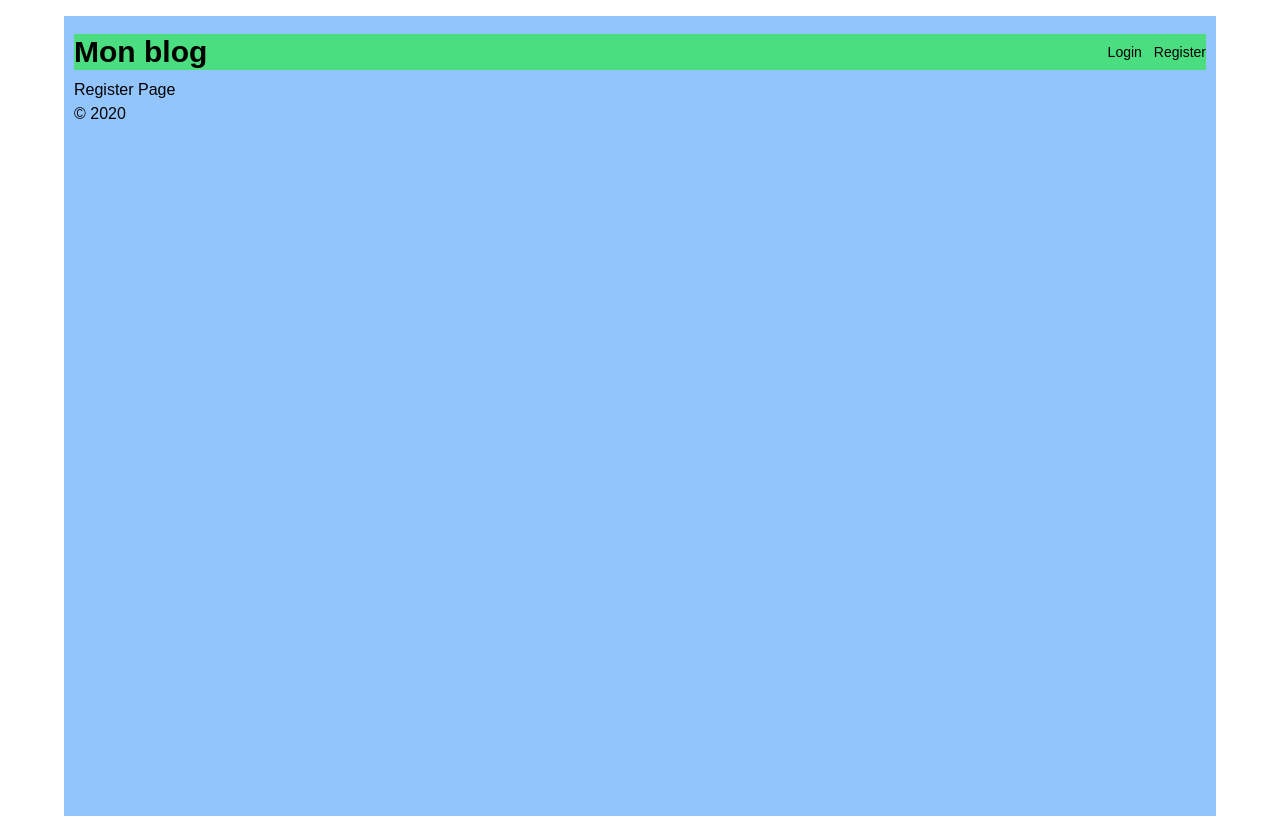
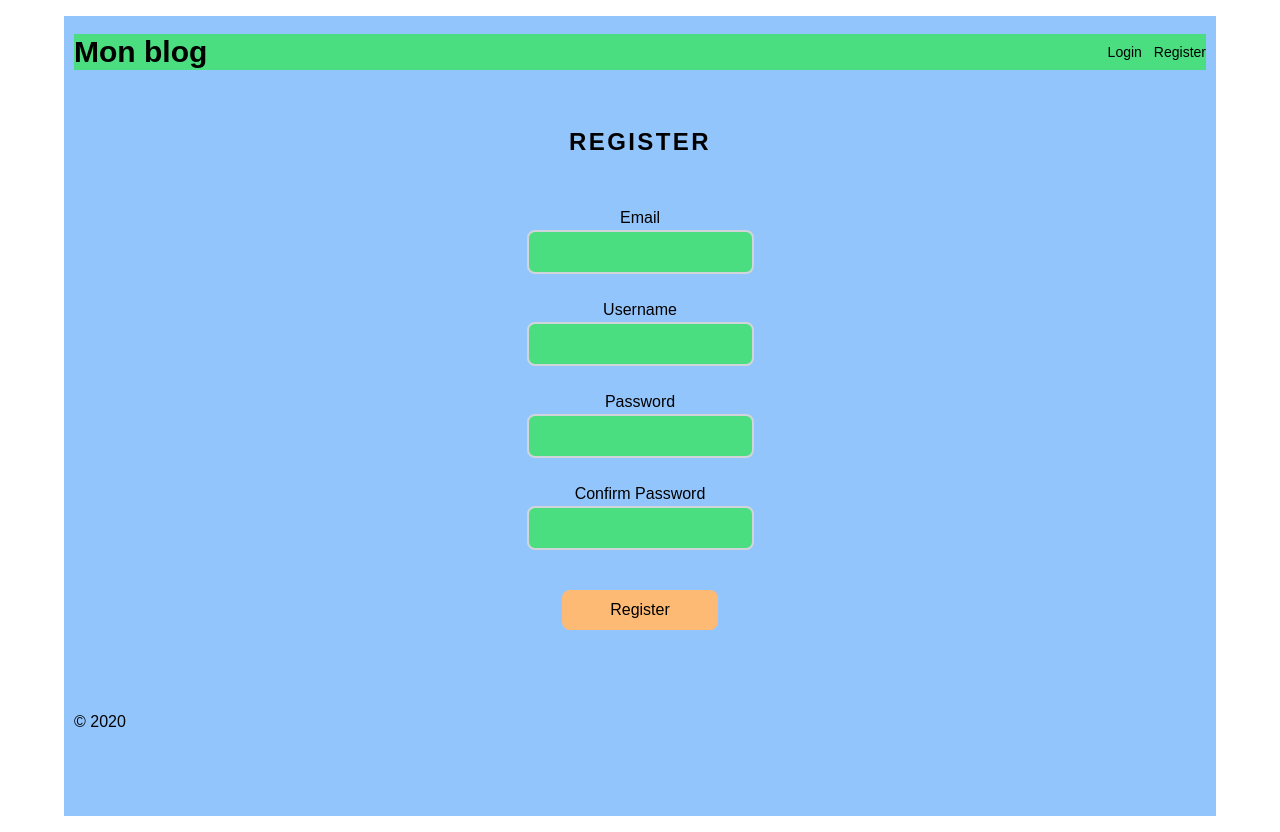
Before and after one commit to monkeycs60/blog-front-end, a React (Vite) app: page /register in a window 1280 px wide. Built offline with nearby package versions, Linux system fonts and the light colour scheme.

Commit message:
mise en forme basique login & register

```diff
--- a/src/components/Layout/Footer/Footer.jsx
+++ b/src/components/Layout/Footer/Footer.jsx
@@ -1,6 +1,6 @@
 const Footer = () => {
     return (
-        <footer>
+        <footer className="mt-8">
         <p>© 2020</p>
         </footer>
     );
--- a/src/pages/HomePage/HomePage.jsx
+++ b/src/pages/HomePage/HomePage.jsx
@@ -4,7 +4,7 @@ import Article from "../../components/Article/Article";
 const HomePage = () => {
   return (
     <>
-      <h1 className="mt-4 text-center text-4xl font-bold">Articles</h1>
+      <h1 className="my-4 text-center text-4xl font-bold">Articles</h1>
       <div className="grid gap-4 2xl:grid-cols-3">
         {articleData.map((article) => (
           <Article
--- a/src/pages/LoginPage/LoginPage.jsx
+++ b/src/pages/LoginPage/LoginPage.jsx
@@ -1,7 +1,53 @@
+import { useState } from "react";
+
 const LoginPage = () => {
+  const [email, setEmail] = useState("");
+  const [name, setName] = useState("");
+  const [password, setPassword] = useState("");
+  const [confirmPassword, setConfirmPassword] = useState("");
+
+  const handleSubmit = (event) => {
+    event.preventDefault();
+    // Perform login logic here
+    console.log("Form submitted!");
+  };
+
   return (
-    <div>
-      <h1>Login Page</h1>
+    <div className="my-8 flex flex-col gap-12 p-4">
+      <h1 className="flex justify-center text-2xl font-extrabold uppercase tracking-widest">
+        Login
+      </h1>
+      <form
+        className="flex flex-col items-center justify-center"
+        onSubmit={handleSubmit}
+      >
+        <label htmlFor="name">Username</label>
+        <input
+          className="rounded-lg border-2 border-gray-300 bg-green-400 p-2"
+          type="text"
+          id="name"
+          name="name"
+          value={name}
+          onChange={(event) => setName(event.target.value)}
+        />
+        <br />
+        <label htmlFor="password">Password</label>
+        <input
+          className="rounded-lg border-2 border-gray-300 bg-green-400 p-2"
+          type="password"
+          id="password"
+          name="password"
+          value={password}
+          onChange={(event) => setPassword(event.target.value)}
+        />
+        <br />
+        <button
+          type="submit"
+          className="mt-4 rounded-lg bg-orange-300 px-12 py-2"
+        >
+          Login
+        </button>
+      </form>
     </div>
   );
 };
--- a/src/pages/RegisterPage/RegisterPage.jsx
+++ b/src/pages/RegisterPage/RegisterPage.jsx
@@ -1,7 +1,73 @@
+import { useState } from "react";
+
 const RegisterPage = () => {
+  const [email, setEmail] = useState("");
+  const [name, setName] = useState("");
+  const [password, setPassword] = useState("");
+  const [confirmPassword, setConfirmPassword] = useState("");
+
+  const handleSubmit = (event) => {
+    event.preventDefault();
+    // Perform login logic here
+    console.log("Form submitted!");
+  };
+
   return (
-    <div>
-      <h1>Register Page</h1>
+    <div className="my-8 flex flex-col gap-12 p-4">
+      <h1 className="flex justify-center text-2xl font-extrabold uppercase tracking-widest">
+        Register
+      </h1>
+      <form
+        className="flex flex-col items-center justify-center"
+        onSubmit={handleSubmit}
+      >
+        <label htmlFor="email">Email</label>
+        <input
+          className="rounded-lg border-2 border-gray-300 bg-green-400 p-2"
+          type="email"
+          id="email"
+          name="email"
+          value={email}
+          onChange={(event) => setEmail(event.target.value)}
+        />
+        <br />
+        <label htmlFor="name">Username</label>
+        <input
+          className="rounded-lg border-2 border-gray-300 bg-green-400 p-2"
+          type="text"
+          id="name"
+          name="name"
+          value={name}
+          onChange={(event) => setName(event.target.value)}
+        />
+        <br />
+        <label htmlFor="password">Password</label>
+        <input
+          className="rounded-lg border-2 border-gray-300 bg-green-400 p-2"
+          type="password"
+          id="password"
+          name="password"
+          value={password}
+          onChange={(event) => setPassword(event.target.value)}
+        />
+        <br />
+        <label htmlFor="confirm-password">Confirm Password</label>
+        <input
+          className="rounded-lg border-2 border-gray-300 bg-green-400 p-2"
+          type="password"
+          id="confirm-password"
+          name="confirm-password"
+          value={confirmPassword}
+          onChange={(event) => setConfirmPassword(event.target.value)}
+        />
+        <br />
+        <button
+          type="submit"
+          className="mt-4 rounded-lg bg-orange-300 px-12 py-2"
+        >
+          Register
+        </button>
+      </form>
     </div>
   );
 };
```
